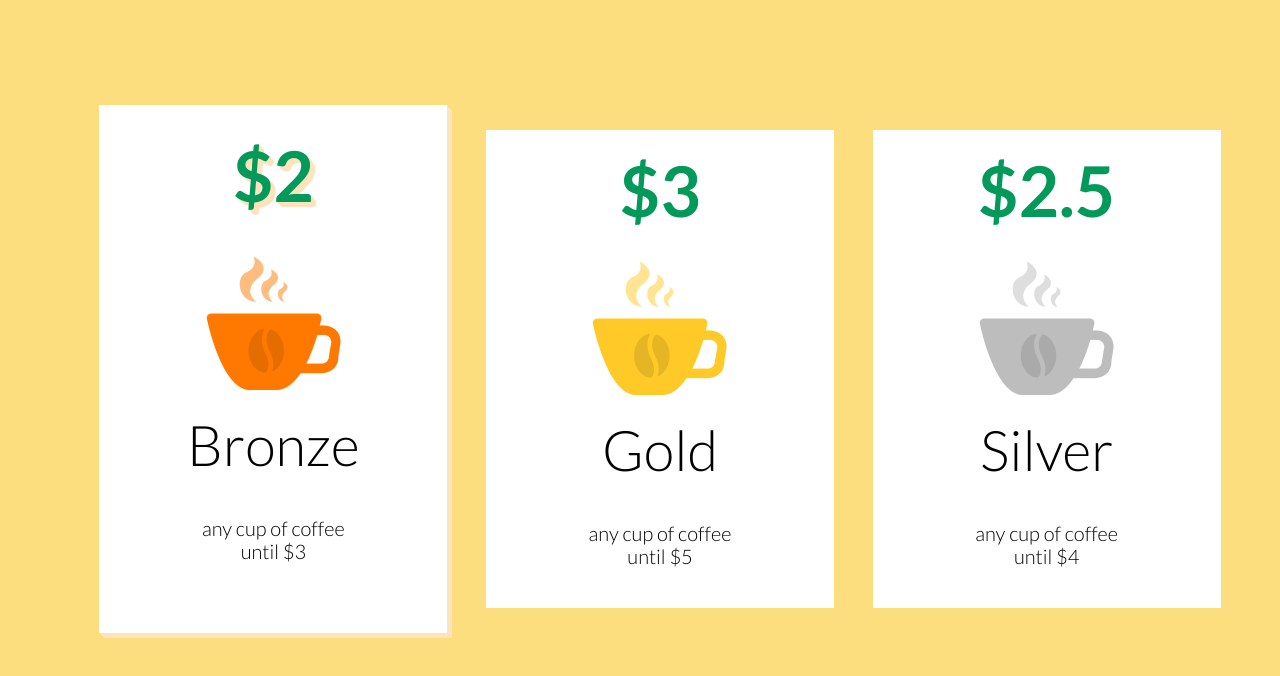
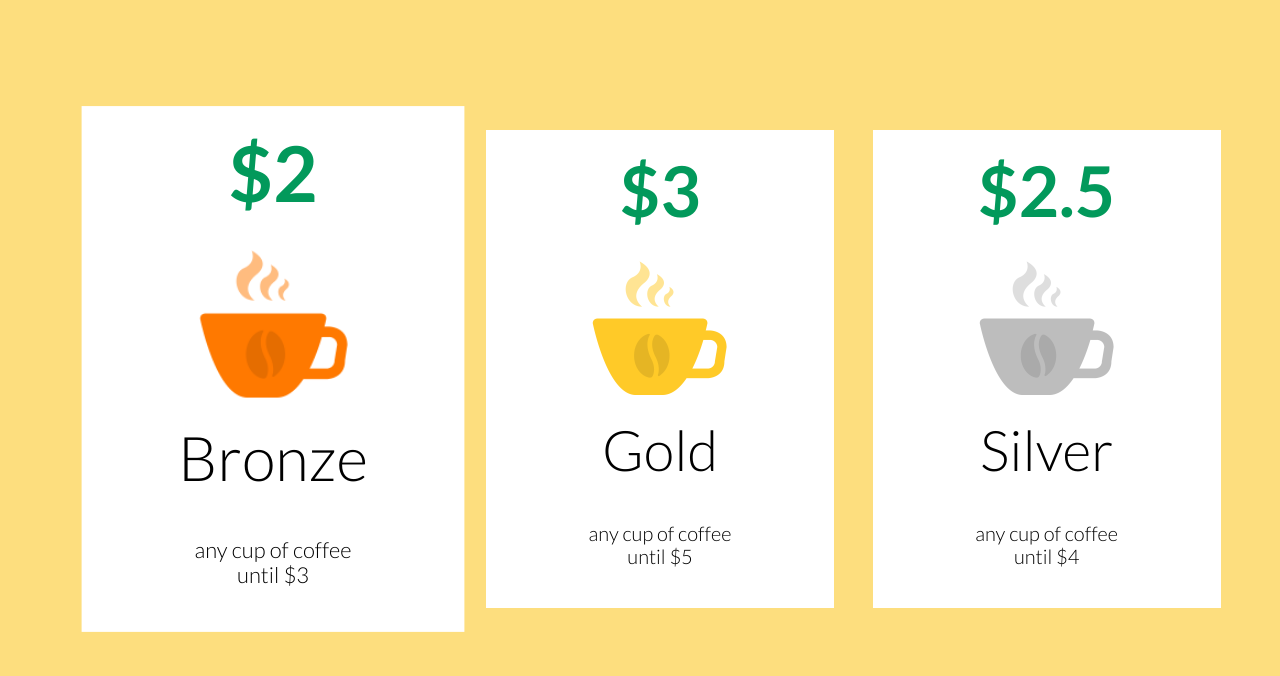
Before and after one commit to slava-bozhko/hw-cups, a plain HTML site: page index.html in a window 1280 px wide. In both pictures the pointer is over the item 273 px from the left and 369 px from the top of the page. Drawn offline with Linux system fonts and the light colour scheme.

Commit message:
all scale fix

```diff
--- a/css/styles.css
+++ b/css/styles.css
@@ -27,8 +27,6 @@ ul{
     cursor: pointer;
     align-self: center;
     border-color: white;
-    /* border-top: 30px solid transparent;
-    border-bottom: 30px solid transparent; */
 }
 .price{
     font-size: 70px;
@@ -39,9 +37,7 @@ ul{
     transition: all .5s ease-in-out;
 
 }
-/* .coffee{
-    margin: 30px 0 30px 0;
-} */
+
 .namecof{
     font-size: 56px;
     font-weight: 300;
@@ -53,23 +49,20 @@ ul{
     font-size: 20px;
     font-weight: 300;
 }
-/* .lgm{
-    margin: 60px 0px 25px 0px;
-}
-.lgmb{
-    margin-bottom: 60px;
-} */
+
 .styleli:hover {
-    margin: 30px auto;
+    transform: scale(1.1);
+    transition: all .3s ease-in-out;
+    /* margin: 30px auto;
     border-top: 30px solid #fff;
     border-bottom: 30px solid  #fff;
     box-shadow: #fff;
     transition: all .3s ease-in-out;
-    box-shadow:  1px 1px 0 #FFE3BD, 2px 2px 0 #FFE3BD, 3px 3px 0 #FFE3BD, 4px 4px 0 #FFE3BD, 5px 5px 0 #FFE3BD;
+    box-shadow:  1px 1px 0 #FFE3BD, 2px 2px 0 #FFE3BD, 3px 3px 0 #FFE3BD, 4px 4px 0 #FFE3BD, 5px 5px 0 #FFE3BD; */
 
 }
-.styleli:hover .price{
-    margin: 0px 0 40px 0;
+/* .styleli:hover .price{
+    /* margin: 0px 0 40px 0;
     transition: all .7s ease-in-out .3s;
     text-shadow: 1px 1px 0 #FFE3BD, 2px 2px 0 #FFE3BD, 3px 3px 0 #FFE3BD, 4px 4px 0 #FFE3BD, 5px 5px 0 #FFE3BD;
-}
+} */
```
